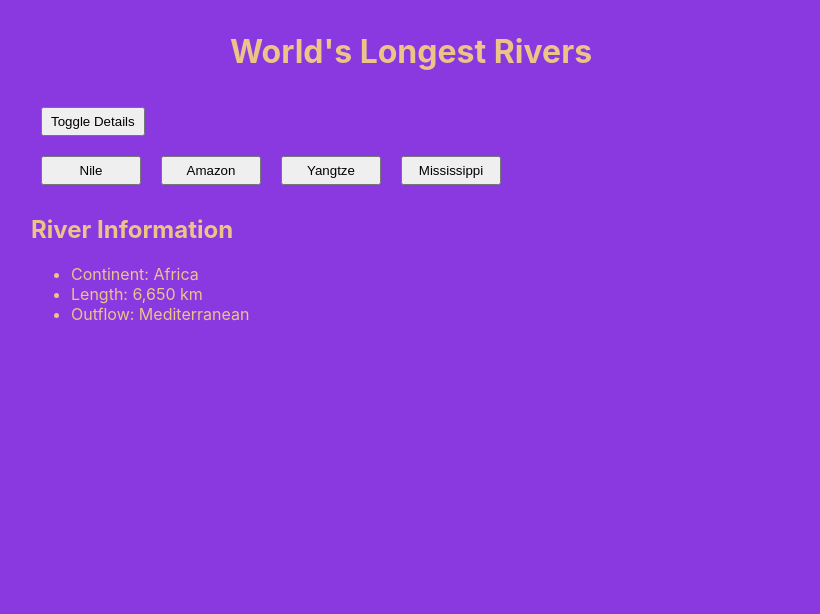
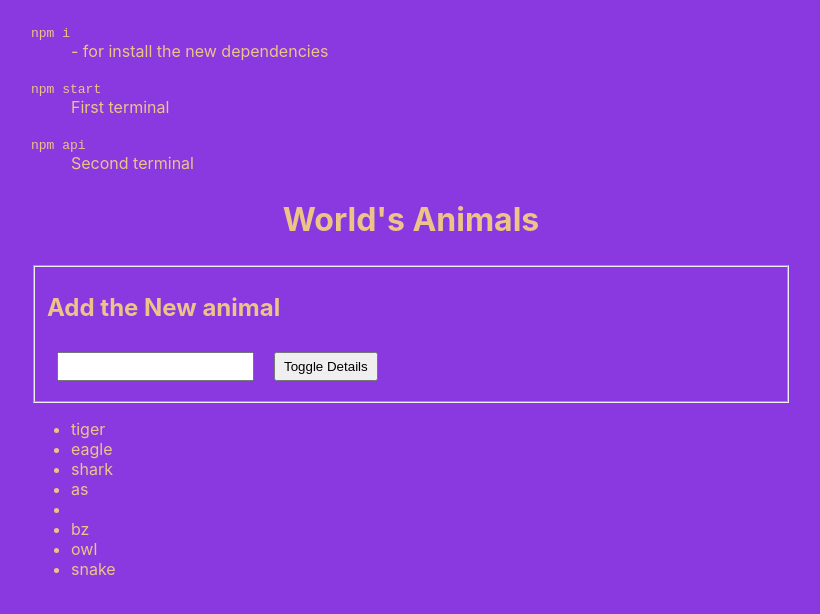
Before and after one commit to maksimo-vvd/lrn-digital-ocean-tutorial, a React (Create React App) app: page / in a window 1280 px wide. Shown: the top 614 px of the page, without its empty margins (229-1049 px from the left). Built offline with nearby package versions, Linux system fonts and the light colour scheme; data requests are answered from the project's data file.

Commit message:
Call Web APIs with the useEffect Hook in React - https://www.digitalocean.com/community/tutorials/how-to-call-web-apis-with-the-useeffect-hook-in-react

```diff
--- /dev/null
+++ b/db.json
@@ -0,0 +1,36 @@
+{
+  "list": [
+    {
+      "id": 1,
+      "item": "tiger"
+    },
+    {
+      "id": 2,
+      "item": "eagle"
+    },
+    {
+      "item": "shark",
+      "id": 3
+    },
+    {
+      "item": "as",
+      "id": 4
+    },
+    {
+      "item": "",
+      "id": 5
+    },
+    {
+      "item": "bz",
+      "id": 6
+    },
+    {
+      "item": "owl",
+      "id": 7
+    },
+    {
+      "item": "snake",
+      "id": 8
+    }
+  ]
+}
--- a/package.json
+++ b/package.json
@@ -14,6 +14,7 @@
     "web-vitals": "^2.1.4"
   },
   "scripts": {
+    "api": "json-server db.json -p 3333 --delay 1500",
     "start": "BROWSER=none react-scripts start",
     "build": "react-scripts build",
     "test": "react-scripts test",
@@ -36,5 +37,8 @@
       "last 1 firefox version",
       "last 1 safari version"
     ]
+  },
+  "devDependencies": {
+    "json-server": "^0.17.0"
   }
 }
--- a/src/components/App/App.js
+++ b/src/components/App/App.js
@@ -1,8 +1,8 @@
-import React, { lazy, Suspense, useReducer, useState } from 'react'
+import React, {useEffect, useRef, useReducer, useState} from 'react'
 
 import styled from "styled-components"
 
-const RiverInformation = lazy(() => import(/* webpackChunkName: "RiverInformation" */ '../RiverInformation/RiverInformation'))
+import { getList, setItem } from "../../services/list"
 
 const AppWrapper = styled.section`
   max-width: 800px;
@@ -14,6 +14,11 @@ const Button = styled.button`
   min-width: 100px;
   padding: 5px 8px;
 `
+const TextInput = styled.input`
+  margin: 10px;
+  min-width: 100px;
+  padding: 5px 8px;
+`
 const Title = styled.h1`
   text-align:center;
   font-size: 2rem;
@@ -21,26 +26,86 @@ const Title = styled.h1`
 `
 
 function App() {
-  const [river, setRiver] = useState('nile')
-  const [show, toggle] = useReducer( showing => !showing, true)
+  const [alert, setAlert] = useState(false)
+  const [animalInput, setAnimalInput] = useState('')
+  const [list, setList] = useState([])
+  // let mounted = true
+  const mounted = useRef(true)
+
+  useEffect(() => {
+    mounted.current = true
+    if (list.length && !alert) {
+      return
+    }
+    getList()
+      .then(items => {
+        if (mounted || mounted.current ) {
+          setList(items)
+        }
+      })
+    // return () => mounted = false
+    return () => mounted.current = false
+  }, [alert, list])
+
+  useEffect(() => {
+    if (alert) {
+      setTimeout(() => {
+        if (mounted || mounted.current) {
+          setAlert(false)
+        }
+      }, 1000)
+    }
+  }, [alert])
+
+  const handleSubmit = e => {
+    e.preventDefault()
+    setItem(animalInput).then(() => {
+      if (mounted || mounted.current) {
+        setAnimalInput('')
+        setAlert(true)
+      }
+    })
+  }
+
   return (
     <AppWrapper>
-      <Title>World's Longest Rivers</Title>
+      <dl>
+        <p>
+          <dt><kbd>npm i</kbd></dt>
+          <dd> - for install the new dependencies</dd>
+        </p>
+        <p>
+          <dt><kbd>npm start</kbd></dt>
+          <dd>First terminal</dd>
+        </p>
+        <p>
+          <dt><kbd>npm api</kbd></dt>
+          <dd>Second terminal</dd>
+        </p>
+      </dl>
 
-      <div>
-        <Button onClick={ toggle }>Toggle Details</Button>
-      </div>
+      <Title>World's Animals</Title>
 
-      <Button onClick={() => setRiver('nile')}>Nile</Button>
-      <Button onClick={() => setRiver('amazon')}>Amazon</Button>
-      <Button onClick={() => setRiver('yangtze')}>Yangtze</Button>
-      <Button onClick={() => setRiver('mississippi')}>Mississippi</Button>
+      <form onSubmit={handleSubmit}>
+        <fieldset>
+          <label>
+            <h2>Add the New animal</h2>
+            {!alert && <p><mark>{ animalInput }</mark></p>}
+            {alert && <p><mark>Submit Successfully</mark></p>}
+            <TextInput
+              type="text"
+              value={animalInput}
+              onInput={event => setAnimalInput(event.target.value)}
+            />
+          </label>
 
-      <Suspense fallback={<div>Loading component ...</div>}>
-        { show &&
-          <RiverInformation name={river}/>
-        }
-      </Suspense>
+          <Button type="submit">Toggle Details</Button>
+        </fieldset>
+      </form>
+
+      <ul>
+        {list.map(item => <li key={`{item.item}-${item.id}`}>{item.item}</li>)}
+      </ul>
     </AppWrapper>
   )
 }
--- a/src/components/RiverInformation/RiverInformation.js
+++ /dev/null
@@ -1,44 +0,0 @@
-import React, {useEffect, useState} from "react"
-import PropTypes from "prop-types"
-import { getRiverInformation } from "../../services/rivers"
-
-function RiverInformation({ name }) {
-  const [riverInformation, setRiverInformation] = useState()
-
-  // const riverInfo = async () => {
-  //   const response = await getRiverInformation(name)
-  //   setRiverInformation(response)
-  // }
-
-  useEffect(() => {
-    let mounted = true
-    getRiverInformation(name)
-      .then(data => {
-        if (mounted) {
-          setRiverInformation(data)
-        }
-      })
-    // riverInfo()
-    return () => {
-      mounted = false
-    }
-  }, [name])
-
-  return (
-    <section>
-      <h2>River Information</h2>
-
-      <ul>
-        <li>Continent: {riverInformation?.continent}</li>
-        <li>Length: {riverInformation?.length}</li>
-        <li>Outflow: {riverInformation?.outflow}</li>
-      </ul>
-    </section>
-  )
-}
-
-RiverInformation.propTypes = {
-  name: PropTypes.string.isRequired
-}
-
-export default RiverInformation
--- /dev/null
+++ b/src/services/list.js
@@ -0,0 +1,15 @@
+export function getList() {
+  return fetch('http://localhost:3333/list')
+    .then(data => data.json())
+}
+
+export function setItem(item) {
+  return fetch('http://localhost:3333/list', {
+    method: 'POST',
+    headers: {
+      'Content-Type': 'application/json',
+    },
+    body: JSON.stringify({ item })
+  })
+    .then(data => data.json())
+}
--- a/src/services/rivers.js
+++ /dev/null
@@ -1,43 +0,0 @@
-const rivers = {
-  nile: {
-    continent: 'Africa',
-    length: '6,650 km',
-    outflow: 'Mediterranean'
-  },
-  amazon: {
-    continent: 'South America',
-    length: '6,575 km',
-    outflow: 'Atlantic Ocean'
-  },
-  yangtze: {
-    continent: 'Asia',
-    length: '6,300 km',
-    outflow: 'East China Sea'
-  },
-  mississippi: {
-    continent: 'North America',
-    length: '6,275 km',
-    outflow: 'Gulf of Mexico'
-  }
-}
-
-// export function getRiverInformation(name) {
-//   return new Promise((resolve) => {
-//     setTimeout(() => {
-//       resolve({
-//           continent: 'Africa',
-//           length: '6,650 km',
-//           outflow: 'Mediterranean'
-//         })
-//     }, 1500)
-//   })
-// }
-export function getRiverInformation(name) {
-  return new Promise((resolve) => {
-    setTimeout(() => {
-      resolve(
-        rivers[name]
-      )
-    }, 1500)
-  })
-}
```
Also changed, not shown: src/components/App/App.css (deleted, +0 -14 lines), 1 other file (tests, documents, lock files or other folders).
